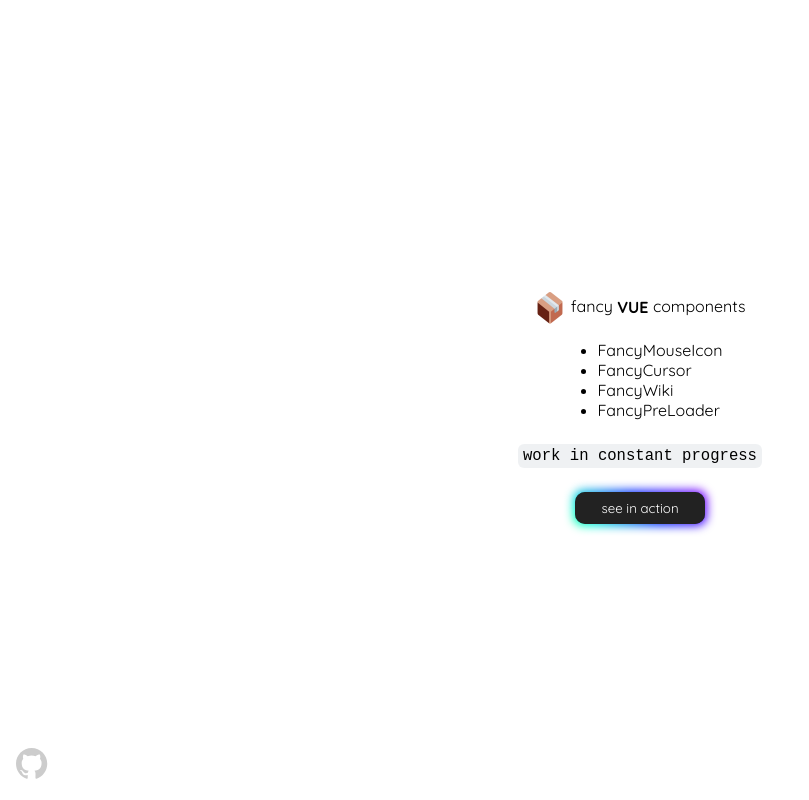
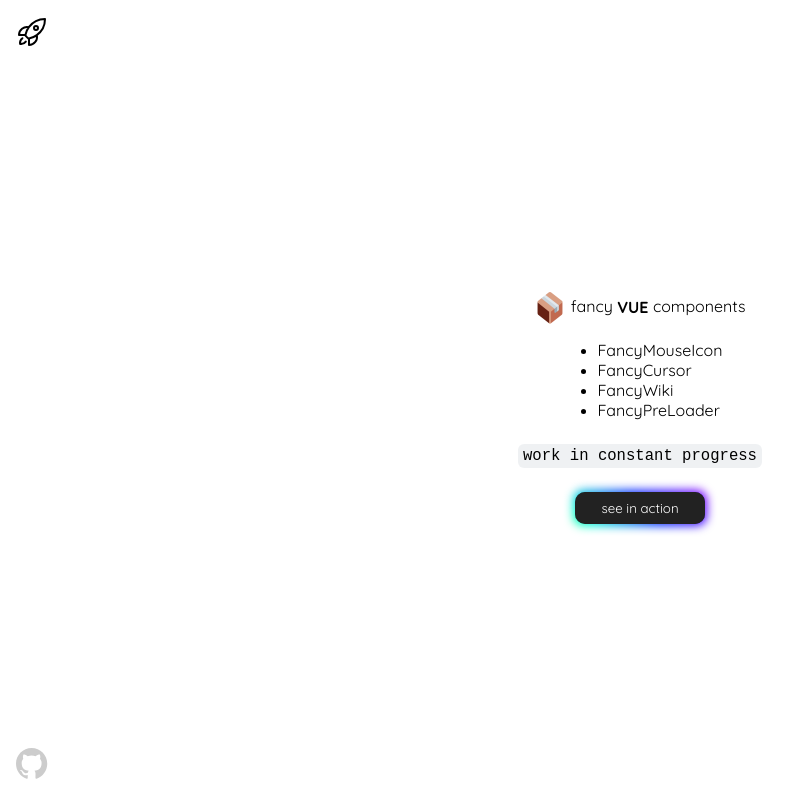
Before and after one commit to vlbn/fancy, a Vue app: page / in a window 1280 px wide. Shown: the whole page, without its empty margins (0-809 px from the left). Built offline with nearby package versions, Linux system fonts and the light colour scheme.

Commit message:
rem useless property

```diff
--- a/src/assets/scss/styles.scss
+++ b/src/assets/scss/styles.scss
@@ -35,7 +35,6 @@ a:hover,
 a:active,
 a:visited {
   text-decoration: none;
-  color: transparent;
 }
 
 img {
```
